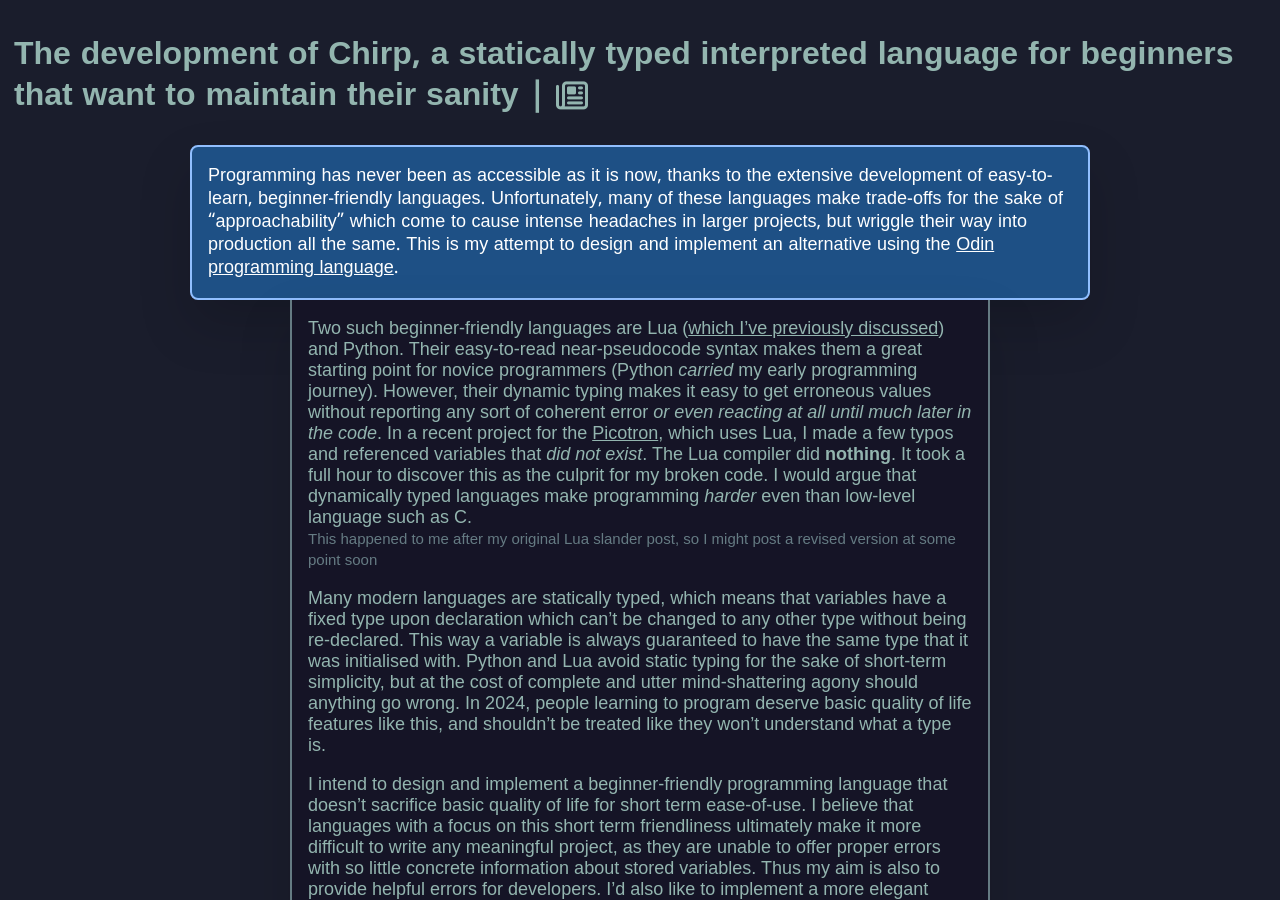
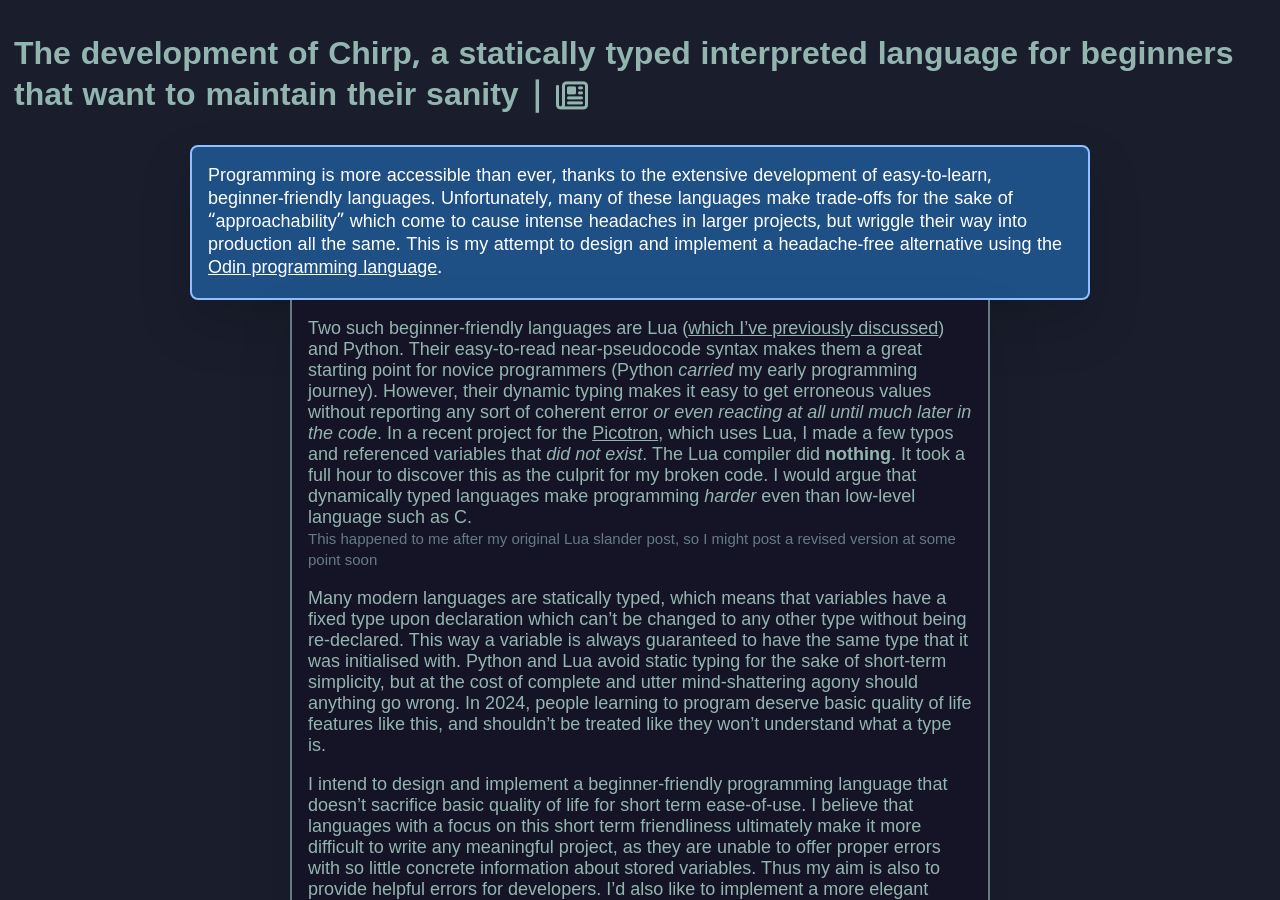
Before and after one commit to renpenguin/renpenguin.github.io, a Jekyll site: the page built from _posts/2025-01-09-chirp-lang.md, in a window 1280 px wide and 900 px high. Built offline with Jekyll 4.4.1, drawn with Linux system fonts in a browser that asks for light colours; some of the changed text lies outside the part shown.

Commit message:
fixes/changes to Chirp post

```diff
--- a/_posts/2025-01-09-chirp-lang.md
+++ b/_posts/2025-01-09-chirp-lang.md
@@ -3,7 +3,7 @@ title: The development of Chirp, a statically typed interpreted language for beg
 color: "#1e5085"
 project: chirp
 ---
-Programming has never been as accessible as it is now, thanks to the extensive development of easy-to-learn, beginner-friendly languages. Unfortunately, many of these languages make trade-offs for the sake of "approachability" which come to cause intense headaches in larger projects, but wriggle their way into production all the same. This is my attempt to design and implement an alternative using the [Odin programming language](https://odin-lang.org/).
+Programming is more accessible than ever, thanks to the extensive development of easy-to-learn, beginner-friendly languages. Unfortunately, many of these languages make trade-offs for the sake of "approachability" which come to cause intense headaches in larger projects, but wriggle their way into production all the same. This is my attempt to design and implement a headache-free alternative using the [Odin programming language](https://odin-lang.org/).
 
 Two such beginner-friendly languages are Lua ([which I've previously discussed]({% post_url 2024-07-30-c-not-lua %})) and Python. Their easy-to-read near-pseudocode syntax makes them a great starting point for novice programmers (Python *carried* my early programming journey). However, their dynamic typing makes it easy to get erroneous values without reporting any sort of coherent error *or even reacting at all until much later in the code*. In a recent project for the [Picotron](https://www.lexaloffle.com/picotron.php), which uses Lua, I made a few typos and referenced variables that *did not exist*. The Lua compiler did **nothing**. It took a full hour to discover this as the culprit for my broken code. I would argue that dynamically typed languages make programming *harder* even than low-level language such as C.
 <small>This happened to me after my original Lua slander post, so I might post a revised version at some point soon</small>
```
Also changed, not shown: other parts of _posts/2025-01-09-chirp-lang.md (+1 -1 lines).
